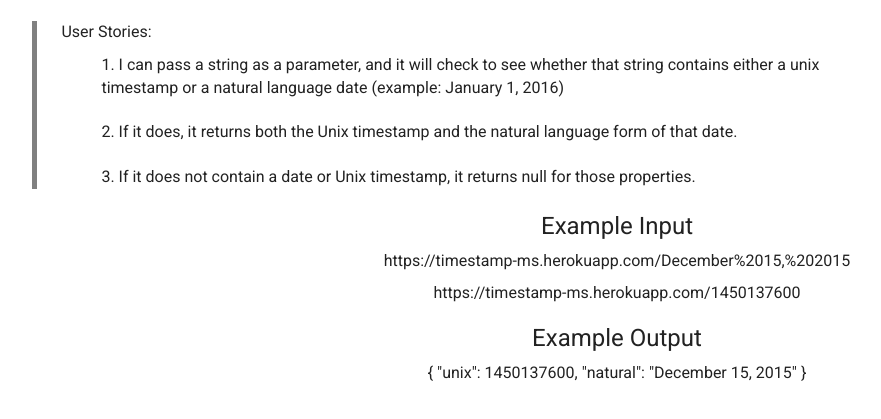
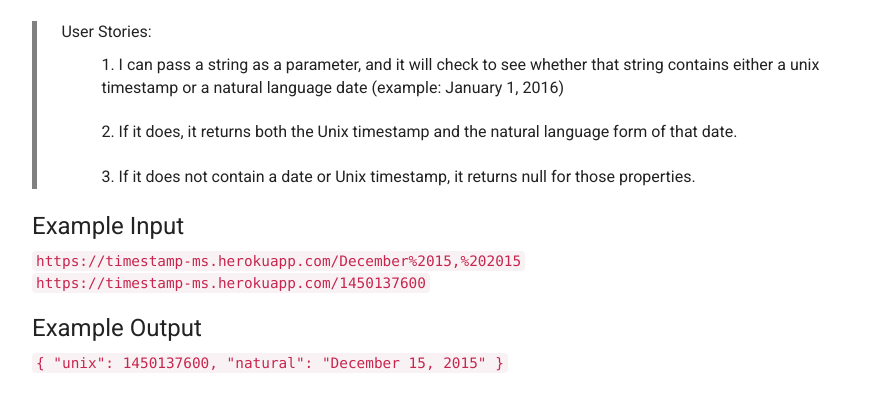
Before and after one commit to JordanMack92/Request-Header-Parser-Microservice, a website: page views/index.html in a window 1280 px wide. Shown: the part 103-522 px from the top of the page, without its empty margins (224-1105 px from the left). Drawn offline with nearby package versions, Linux system fonts and the light colour scheme.

Commit message:
Checkpoint

```diff
--- a/public/style.css
+++ b/public/style.css
@@ -3,12 +3,19 @@
 #user-stories{
   border-left: 5px solid gray;
   width: 70%;
-
   text-align: left;
 }
 
 #user-stories-text{
   margin: 3%;
+}
+
+code{
+  text-align: center;
+}
+
+h3, p{
+  text-align: left;
 }
 
 li {
@@ -24,7 +31,7 @@
 	font-size: 16px;
 	color: #222;
 
-	text-align: center;
+	text-align: left;
 }
 
 .container {
--- a/views/index.html
+++ b/views/index.html
@@ -25,12 +25,13 @@
 
         <div>
           <h3>Example Input</h3>
-          <p>https://timestamp-ms.herokuapp.com/December%2015,%202015</p>
-          <p>https://timestamp-ms.herokuapp.com/1450137600</p>
+          <code>https://timestamp-ms.herokuapp.com/December%2015,%202015</code>
+          <br>
+          <code>https://timestamp-ms.herokuapp.com/1450137600</code>
         </div>
         <div>
           <h3>Example Output</h3>
-          <p>{ "unix": 1450137600, "natural": "December 15, 2015" }</p>
+          <code>{ "unix": 1450137600, "natural": "December 15, 2015" }</code>
         </div>
 
 
```
